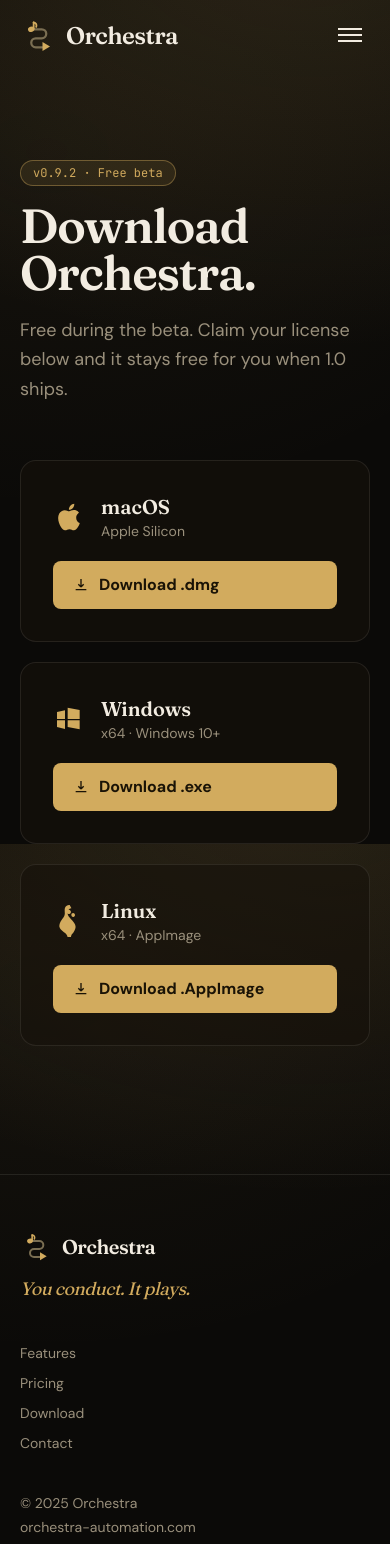
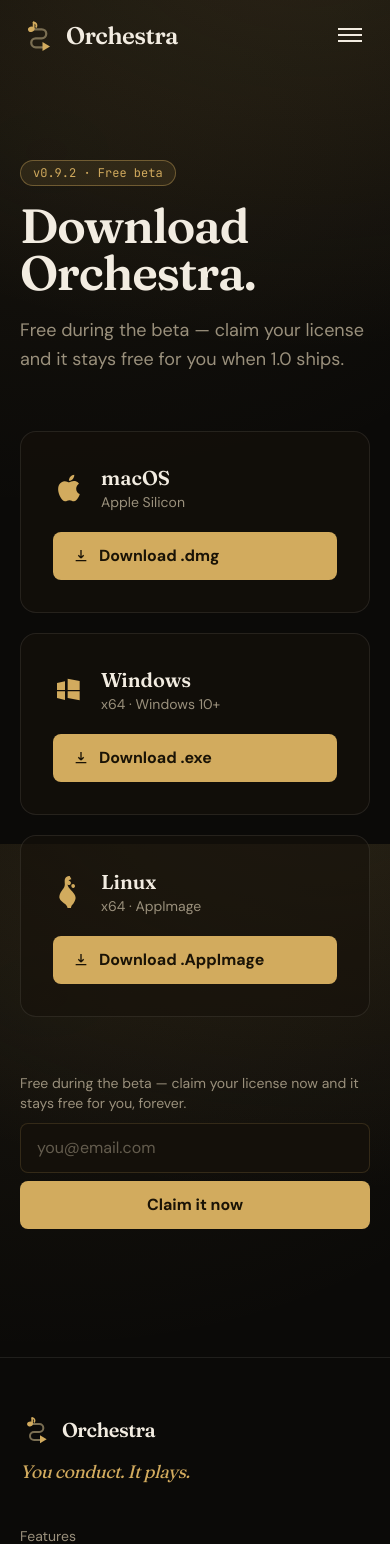
Before and after one commit to p-valentin/Orchestra_website, a Next.js app: page /downloads in a window 390 px wide. Shown: the top 1544 px of the page. Built offline with nearby package versions, Linux system fonts and the light colour scheme.

Commit message:
fix nav links, footer year, add beta signup to downloads page

```diff
--- a/app/downloads/page.tsx
+++ b/app/downloads/page.tsx
@@ -1,6 +1,7 @@
 import { VERSION } from '@/lib/release'
 import Nav from '@/components/Nav'
 import Footer from '@/components/Footer'
+import BetaSignup from '@/components/BetaSignup'
 
 type PlatformCardProps = {
   icon: React.ReactNode
@@ -63,9 +64,9 @@
 
 export default function DownloadsPage() {
   return (
-    <>
+    <div className="flex min-h-screen flex-col">
       <Nav />
-      <main className="mx-auto max-w-5xl px-5 pb-32 pt-40 sm:px-8">
+      <main className="mx-auto w-full max-w-5xl flex-1 px-5 pb-32 pt-40 sm:px-8">
         <div className="mb-4 flex items-center gap-3">
           <span className="rounded-full border border-teal/40 bg-teal/10 px-3 py-1 font-mono text-xs text-teal">
             v{VERSION} · Free beta
@@ -76,7 +77,7 @@
           Download Orchestra.
         </h1>
         <p className="mt-5 max-w-xl text-lg leading-relaxed text-text-secondary">
-          Free during the beta. Claim your license below and it stays free for you when 1.0 ships.
+          Free during the beta — claim your license and it stays free for you when 1.0 ships.
         </p>
 
         <div className="mt-14 grid gap-5 sm:grid-cols-2 lg:grid-cols-3">
@@ -100,8 +101,11 @@
           />
         </div>
 
+        <div className="mt-14 max-w-lg">
+          <BetaSignup />
+        </div>
       </main>
       <Footer />
-    </>
+    </div>
   )
 }
--- a/components/Footer.tsx
+++ b/components/Footer.tsx
@@ -23,7 +23,7 @@
 
         {/* legal */}
         <div className="md:text-right">
-          <p className="text-sm text-text-secondary">© 2025 Orchestra</p>
+          <p className="text-sm text-text-secondary">© 2026 Orchestra</p>
           <p className="mt-1 text-sm text-text-secondary">orchestra-automation.com</p>
           <a
             href="mailto:hello@orchestra-automation.com"
--- a/components/Nav.tsx
+++ b/components/Nav.tsx
@@ -4,9 +4,9 @@
 import LogoMark from './LogoMark'
 
 const LINKS = [
-  { href: '#features', label: 'Features' },
-  { href: '#', label: 'Pricing' },
-  { href: '#contact', label: 'Contact' },
+  { href: '/#features', label: 'Features' },
+  { href: '/#download', label: 'Pricing' },
+  { href: '/#contact', label: 'Contact' },
 ]
 
 export default function Nav() {
```
